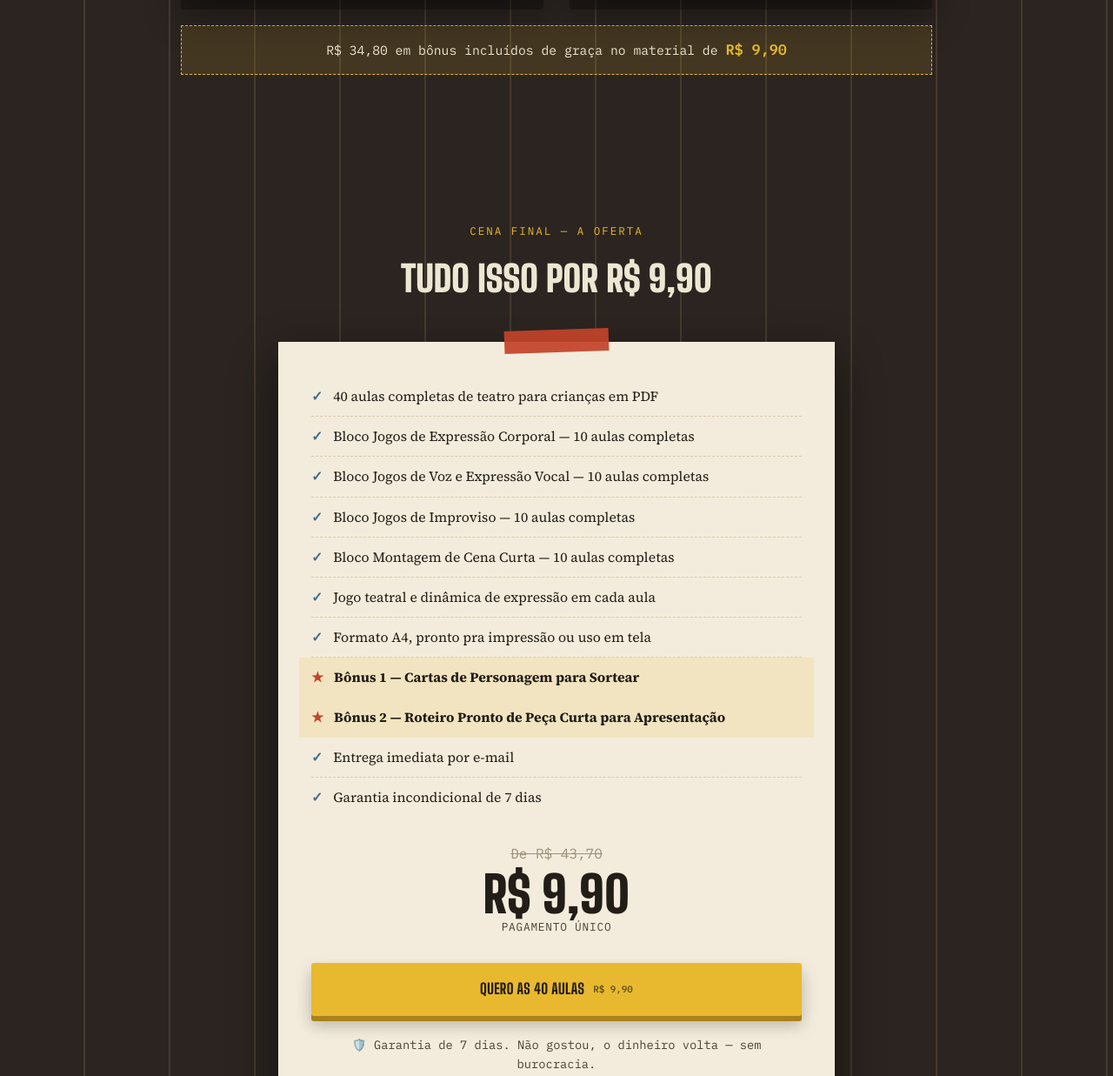
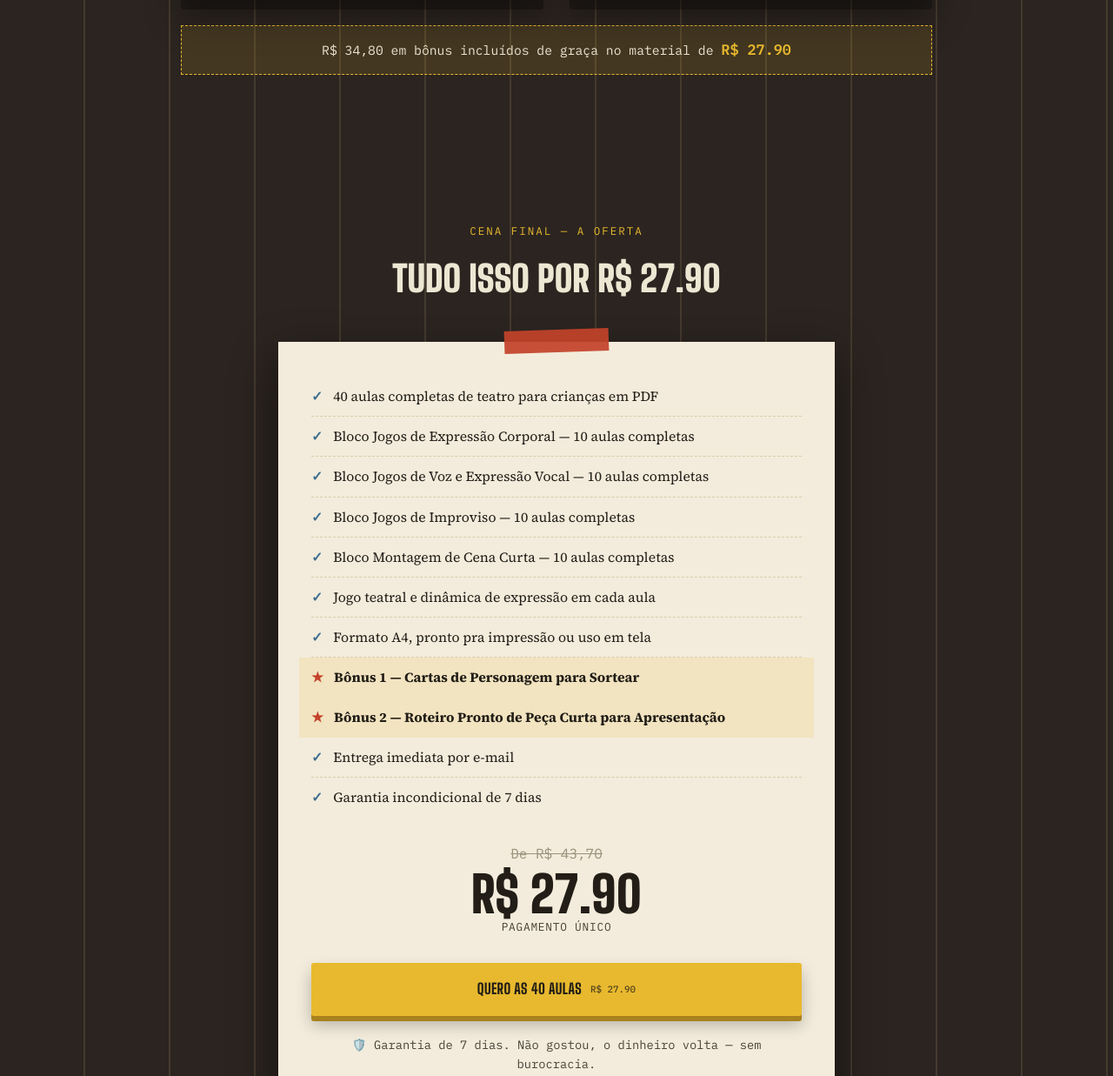
Before and after one commit to wallaceflores33-ops/40-aulas-prontas-de-teatro-para-crian-as, a plain HTML site: page index.html in a window 1280 px wide. Shown: the part 4118-5355 px from the top of the page at 87% size. Drawn offline with Linux system fonts and the light colour scheme.

Commit message:
Update prices in index.html to reflect new amounts

```diff
--- a/index.html
+++ b/index.html
@@ -896,7 +896,7 @@ src="https://www.facebook.com/tr?id=1788047462540673&ev=PageView&noscript=1"
       </div>
     </div>
 
-    <p class="bonus-total">R$ 34,80 em bônus incluídos de graça no material de <strong>R$ 9,90</strong></p>
+    <p class="bonus-total">R$ 34,80 em bônus incluídos de graça no material de <strong>R$ 27.90</strong></p>
   </div>
 </section>
 
@@ -904,7 +904,7 @@ src="https://www.facebook.com/tr?id=1788047462540673&ev=PageView&noscript=1"
 <div id="oferta">
   <div class="wrap">
     <span class="section-kicker">Cena final — a oferta</span>
-    <h2 class="offer-title">Tudo isso por R$ 9,90</h2>
+    <h2 class="offer-title">Tudo isso por R$ 27.90</h2>
 
     <div class="offer-panel">
       <ul class="offer-list">
@@ -923,12 +923,12 @@ src="https://www.facebook.com/tr?id=1788047462540673&ev=PageView&noscript=1"
 
       <div class="price-block">
         <div class="price-old">De R$ 43,70</div>
-        <div class="price-new">R$ 9,90</div>
+        <div class="price-new">R$ 27.90</div>
         <div class="price-tag">pagamento único</div>
       </div>
 
       <div class="offer-cta-row">
-        <a class="cta" href="https://pay.cakto.com.br/8fifx9y_1067354">Quero as 40 aulas <small>R$ 9,90</small></a>
+        <a class="cta" href="https://pay.cakto.com.br/8fifx9y_1067354">Quero as 40 aulas <small>R$ 27.90</small></a>
       </div>
 
       <p class="guarantee">🛡️ Garantia de 7 dias. Não gostou, o dinheiro volta — sem burocracia.</p>
```
